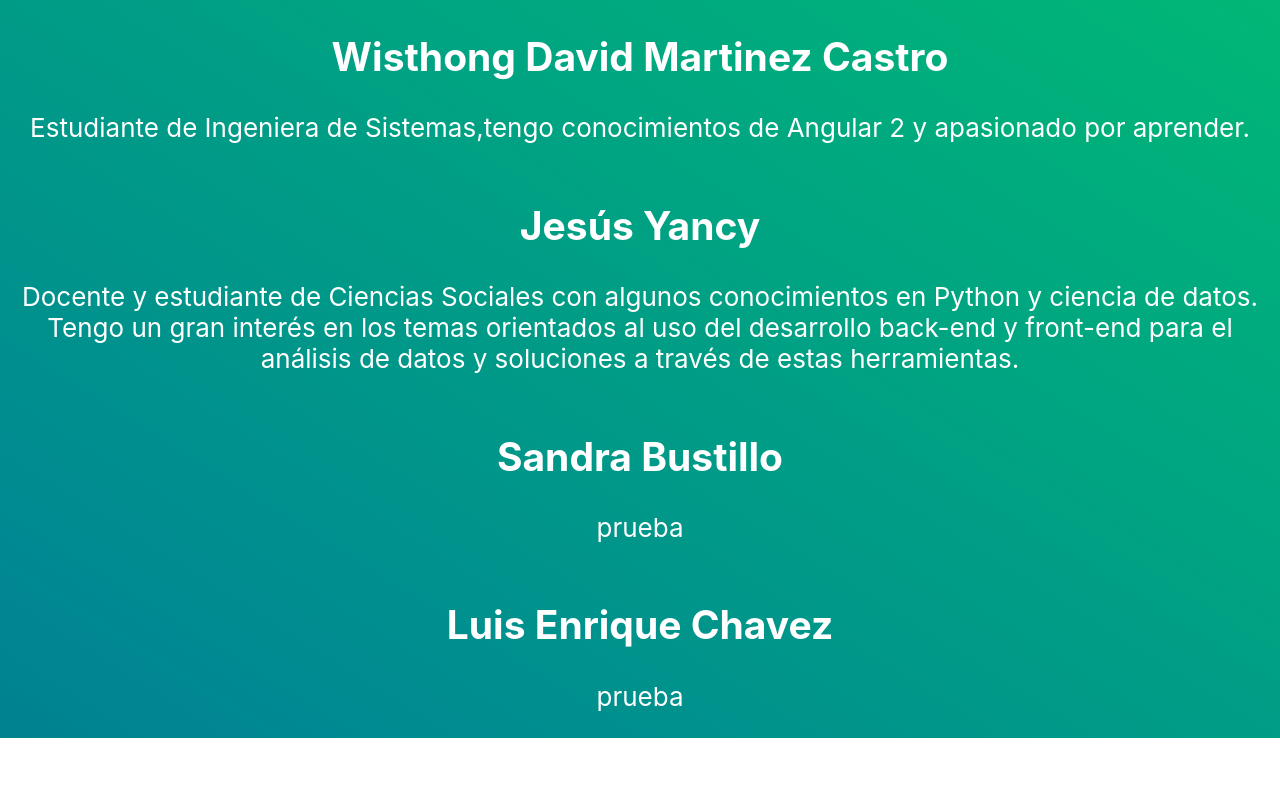
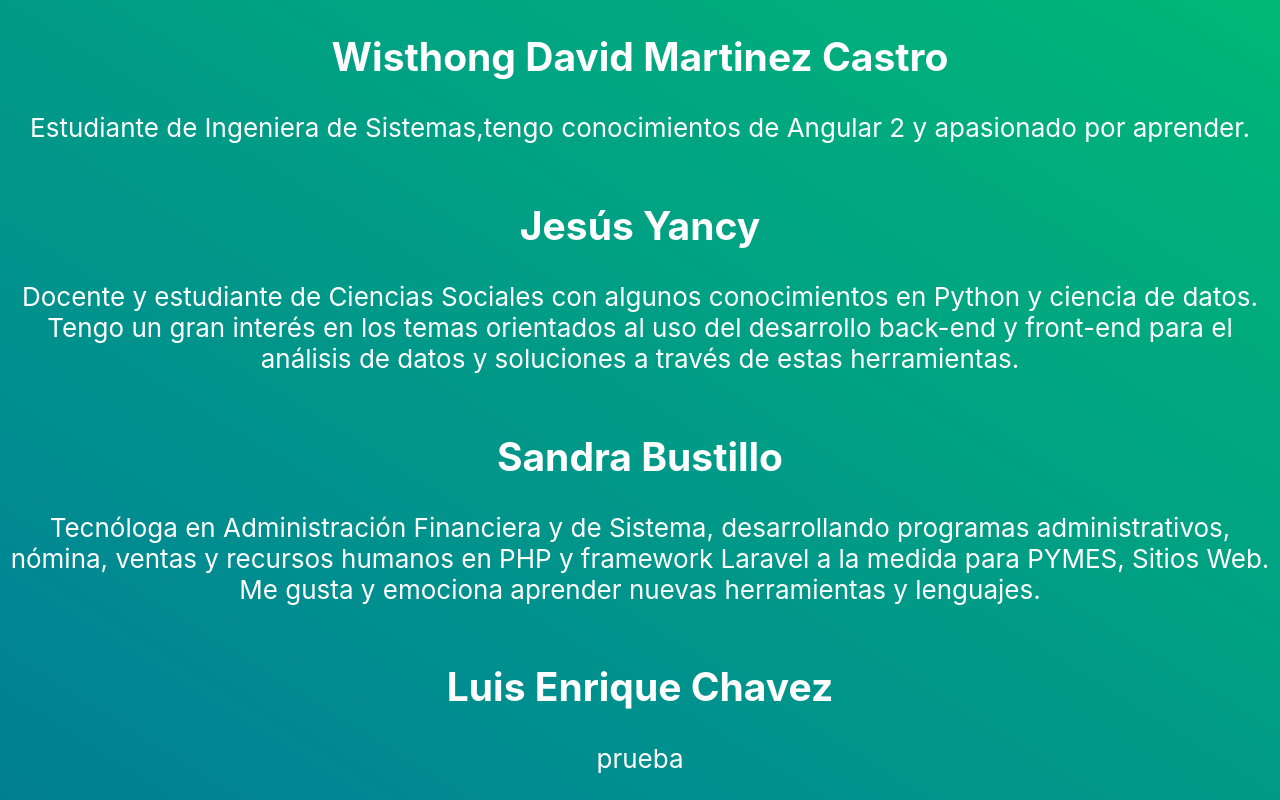
Before and after one commit to Diplomado-Frontend/collaborative-repo20, a React (Create React App) app in the folder collaborative-react-app/: page / in a window 1280 px wide. Shown: the part 550-1350 px from the top of the page. Before the commit the page ends 1288 px from the top, so only its background shows below. Built offline with nearby package versions, Linux system fonts and the light colour scheme.

Commit message:
Agrego la informacíon de mi parte

```diff
--- a/collaborative-react-app/src/App.js
+++ b/collaborative-react-app/src/App.js
@@ -26,7 +26,10 @@ function App() {
                      githubLink="" />
 
         <SectionComp name="Sandra Bustillo"
-                     description="prueba"
+                     description="Tecnóloga en Administración Financiera y de Sistema, desarrollando programas
+                     administrativos, nómina, ventas y recursos humanos en PHP y framework Laravel a la medida para PYMES, Sitios Web.
+                     Me gusta y emociona aprender nuevas herramientas y lenguajes.
+                      "
                      githubLink="" />
 
 
```
